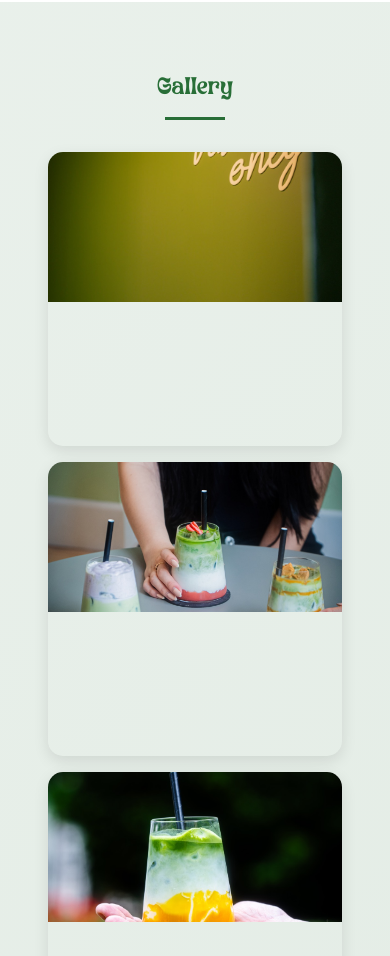
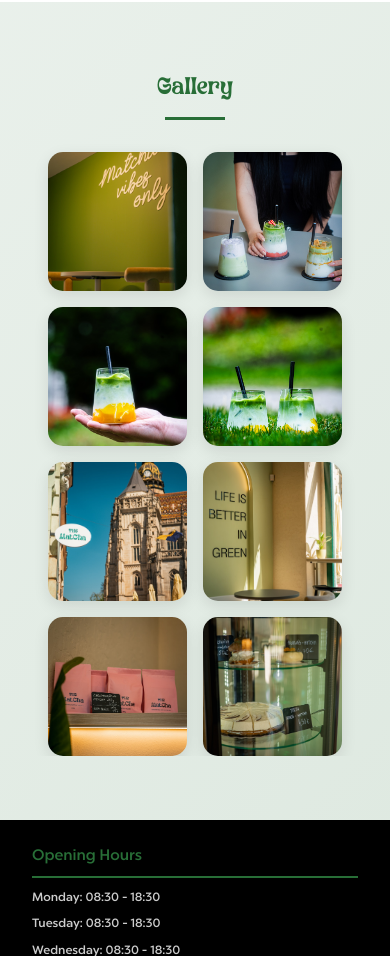
Before and after one commit to Adriana-Aki/thematcha-kosice, a plain HTML site: page index.html in a window 390 px wide. Shown: the part 788-1744 px from the top of the page. Drawn offline with Linux system fonts and the light colour scheme; a web font is replaced by a local one.

Commit message:
edited galeery

```diff
--- a/style.css
+++ b/style.css
@@ -1323,11 +1323,6 @@ header {
         font-size: 1.2rem;
     }
 
-    .gallery-grid {
-        grid-template-columns: repeat(auto-fit, minmax(150px, 1fr));
-        gap: 1rem;
-    }
-
     .map-container iframe {
         height: 200px;
     }
```
